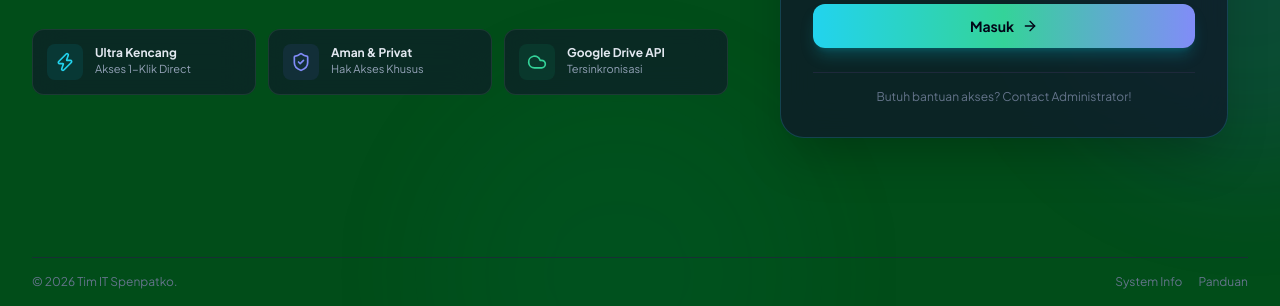
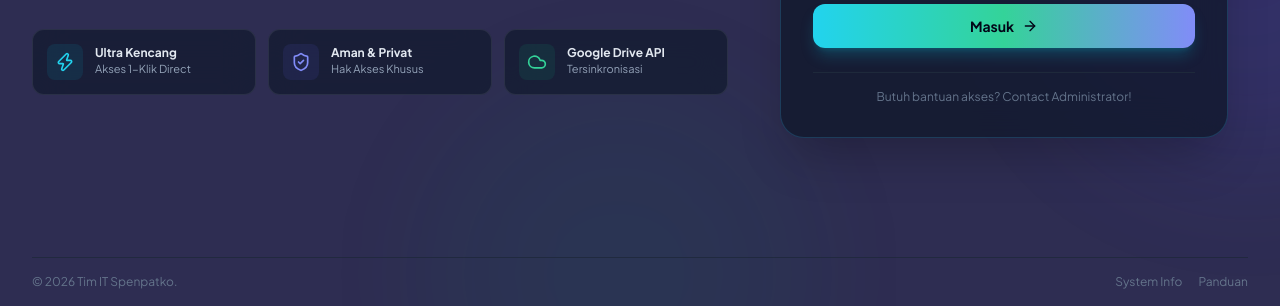
Before and after one commit to spenpatko/arsipku, a plain HTML site: page index.html in a window 1280 px wide. Shown: the part 494-800 px from the top of the page. Drawn offline with nearby package versions, Linux system fonts and the light colour scheme.

Commit message:
Update index.html

```diff
--- a/index.html
+++ b/index.html
@@ -9,7 +9,7 @@
     <style>
         /* Sembunyikan elemen bawaan Blogger jika dipasang di Blogger Theme/Page */
         .header-widget, .blog-feeds, .post-footer, #comments, .sidebar-container, #blog-pager, footer.entry-meta, header.entry-header { display: none !important; }
-        body { margin: 0 !important; padding: 0 !important; background-color: #014d19 !important; overflow-x: hidden; font-family: 'Plus Jakarta Sans', sans-serif; }
+        body { margin: 0 !important; padding: 0 !important; background-color: #2e2d52 !important; overflow-x: hidden; font-family: 'Plus Jakarta Sans', sans-serif; }
 
         /* Custom Glassmorphism Effect */
         .glass-panel {
```
